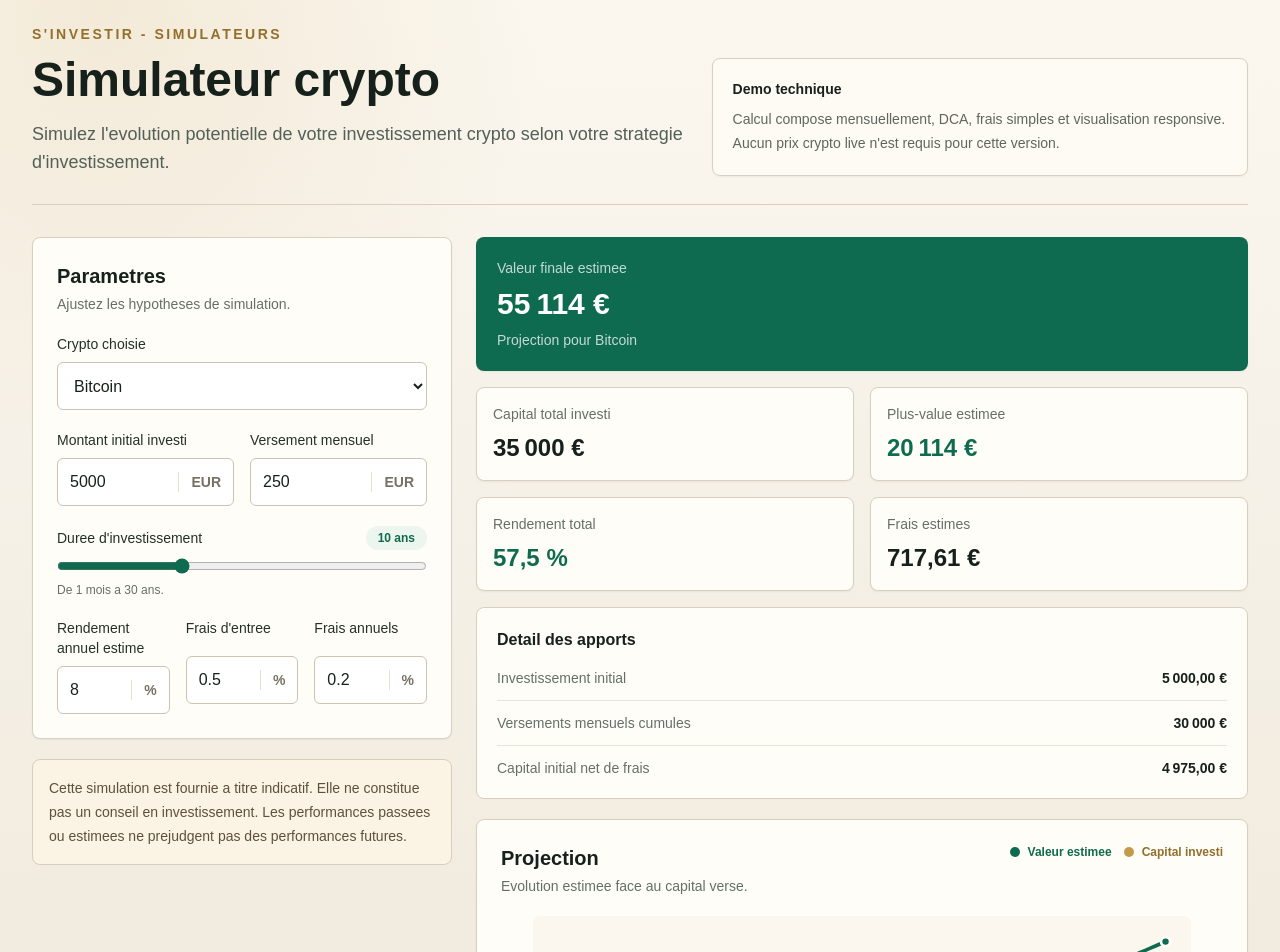
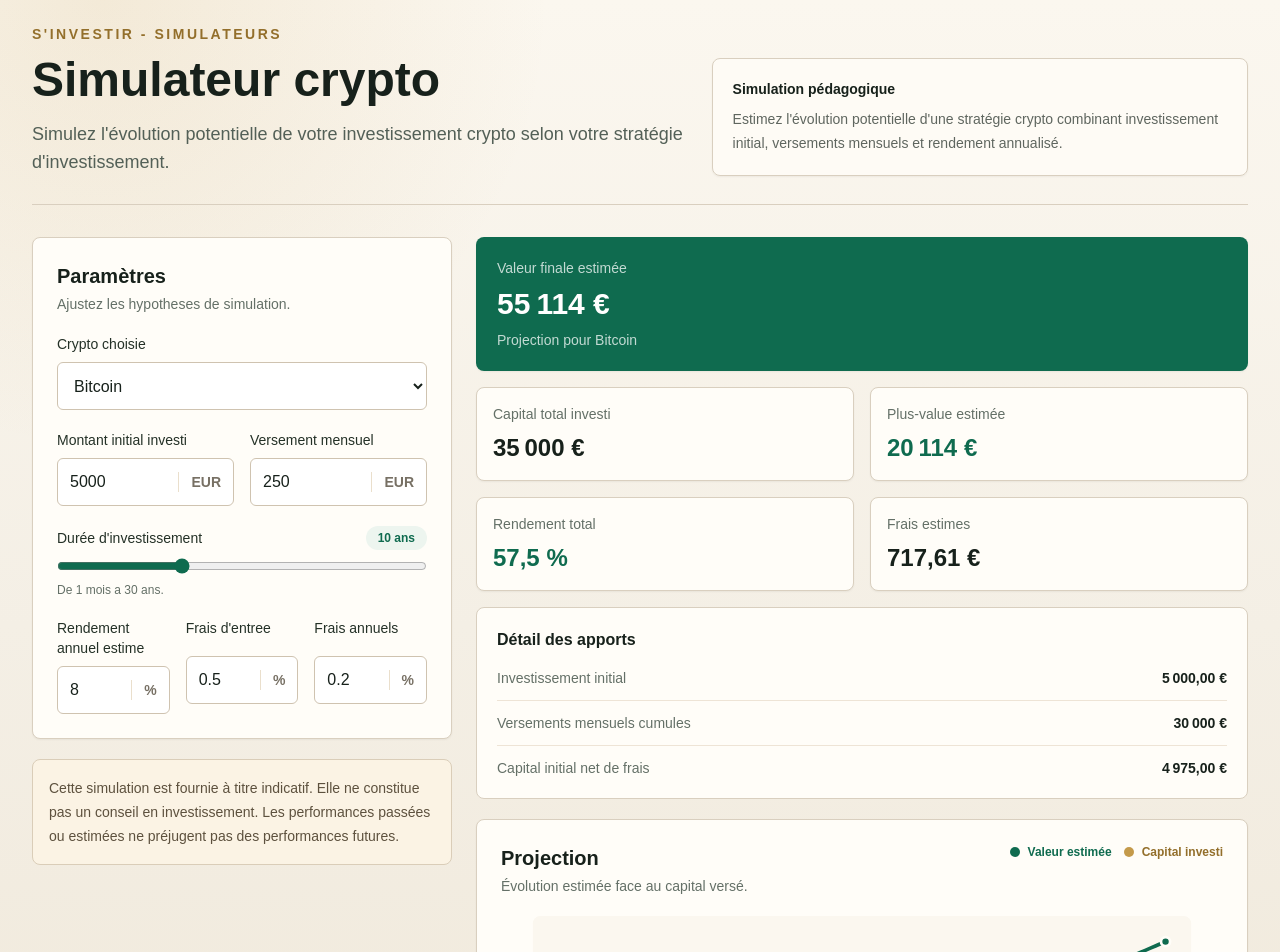
Before and after one commit to Wxcvbn12345-droid/investir, a Next.js app: page / in a window 1280 px wide. Shown: the top 952 px of the page. Built offline with nearby package versions, Linux system fonts and the light colour scheme.

Commit message:
Polish French copy and final submission fixes

```diff
--- a/src/app/layout.tsx
+++ b/src/app/layout.tsx
@@ -3,7 +3,7 @@ import "./globals.css";
 
 export const metadata: Metadata = {
   title: "Simulateur Crypto | S'investir",
-  description: "Demo fonctionnelle d'un simulateur crypto responsive pour S'investir.",
+  description: "Démo fonctionnelle d'un simulateur crypto responsive pour S'investir.",
 };
 
 export default function RootLayout({
--- a/src/components/CryptoSimulator.tsx
+++ b/src/components/CryptoSimulator.tsx
@@ -45,7 +45,7 @@ export function CryptoSimulator({ compact = false }: CryptoSimulatorProps) {
             </p>
             <h1 className="mt-2 text-2xl font-semibold text-[#17211b]">Simulateur crypto</h1>
             <p className="mt-2 text-sm leading-6 text-[#647067]">
-              Simulez l'evolution potentielle de votre investissement crypto selon votre strategie
+              Simulez l'évolution potentielle de votre investissement crypto selon votre stratégie
               d'investissement.
             </p>
           </div>
--- a/src/components/Disclaimer.tsx
+++ b/src/components/Disclaimer.tsx
@@ -1,8 +1,8 @@
 export function Disclaimer() {
   return (
     <aside className="rounded-lg border border-[#dacdb8] bg-[#fbf3e4] p-4 text-sm leading-6 text-[#5d513e]">
-      Cette simulation est fournie a titre indicatif. Elle ne constitue pas un conseil en
-      investissement. Les performances passees ou estimees ne prejudgent pas des performances
+      Cette simulation est fournie à titre indicatif. Elle ne constitue pas un conseil en
+      investissement. Les performances passées ou estimées ne préjugent pas des performances
       futures.
     </aside>
   );
--- a/src/components/ProjectionChart.tsx
+++ b/src/components/ProjectionChart.tsx
@@ -35,13 +35,13 @@ export function ProjectionChart({ points }: ProjectionChartProps) {
         <div>
           <h2 className="text-xl font-semibold text-[#17211b]">Projection</h2>
           <p className="mt-1 text-sm text-[#647067]">
-            Evolution estimee face au capital verse.
+             Évolution estimée face au capital versé.
           </p>
         </div>
         <div className="flex flex-wrap gap-3 text-xs font-semibold">
           <span className="inline-flex items-center gap-2 text-[#0f6b4f]">
             <span className="h-2.5 w-2.5 rounded-full bg-[#0f6b4f]" />
-            Valeur estimee
+            Valeur estimée
           </span>
           <span className="inline-flex items-center gap-2 text-[#936f2b]">
             <span className="h-2.5 w-2.5 rounded-full bg-[#c49a4a]" />
@@ -54,7 +54,7 @@ export function ProjectionChart({ points }: ProjectionChartProps) {
         <svg
           viewBox={`0 0 ${chartWidth} ${chartHeight}`}
           role="img"
-          aria-label="Graphique de projection du capital investi et de la valeur estimee"
+          aria-label="Graphique de projection du capital investi et de la valeur estimée"
           className="h-56 w-full sm:h-64"
         >
           <rect x="0" y="0" width={chartWidth} height={chartHeight} rx="8" fill="#fbf7ef" />
@@ -94,8 +94,8 @@ export function ProjectionChart({ points }: ProjectionChartProps) {
 
       <div className="mt-4 grid gap-3 text-sm sm:grid-cols-3">
         <ChartStat label="Depart" value={formatCurrency(points[0]?.estimatedValue ?? 0)} />
-        <ChartStat label="Capital verse" value={formatCurrency(lastPoint?.investedCapital ?? 0)} />
-        <ChartStat label="Valeur estimee" value={formatCurrency(lastPoint?.estimatedValue ?? 0)} />
+        <ChartStat label="Capital versé" value={formatCurrency(lastPoint?.investedCapital ?? 0)} />
+        <ChartStat label="Valeur estimée" value={formatCurrency(lastPoint?.estimatedValue ?? 0)} />
       </div>
     </section>
   );
--- a/src/components/ResultCards.tsx
+++ b/src/components/ResultCards.tsx
@@ -11,7 +11,7 @@ export function ResultCards({ result }: ResultCardsProps) {
   return (
     <section className="grid gap-4">
       <div className="rounded-lg border border-[#0f6b4f]/20 bg-[#0f6b4f] p-5 text-white shadow-sm">
-        <p className="text-sm font-medium text-white/75">Valeur finale estimee</p>
+        <p className="text-sm font-medium text-white/75">Valeur finale estimée</p>
         <p className="mt-2 text-3xl font-semibold">{formatCurrency(result.finalValue)}</p>
         <p className="mt-2 text-sm text-white/75">Projection pour {result.cryptoLabel}</p>
       </div>
@@ -19,7 +19,7 @@ export function ResultCards({ result }: ResultCardsProps) {
       <div className="grid gap-4 sm:grid-cols-2">
         <MetricCard label="Capital total investi" value={formatCurrency(result.totalInvested)} />
         <MetricCard
-          label="Plus-value estimee"
+          label="Plus-value estimée"
           value={formatCurrency(result.estimatedGain)}
           tone={positiveGain ? "positive" : "negative"}
         />
@@ -32,7 +32,7 @@ export function ResultCards({ result }: ResultCardsProps) {
       </div>
 
       <div className="rounded-lg border border-[#d9cfbf] bg-[#fffdf8] p-5">
-        <h3 className="text-base font-semibold text-[#17211b]">Detail des apports</h3>
+        <h3 className="text-base font-semibold text-[#17211b]">Détail des apports</h3>
         <dl className="mt-4 grid gap-3 text-sm">
           <Row label="Investissement initial" value={formatCurrency(result.totalInitialInvestment)} />
           <Row
--- a/src/components/SimulatorForm.tsx
+++ b/src/components/SimulatorForm.tsx
@@ -22,7 +22,7 @@ export function SimulatorForm({ input, onChange }: SimulatorFormProps) {
     <section className="rounded-lg border border-[#d9cfbf] bg-[#fffdf8] p-5 shadow-sm sm:p-6">
       <div className="mb-5 flex items-start justify-between gap-4">
         <div>
-          <h2 className="text-xl font-semibold text-[#17211b]">Parametres</h2>
+          <h2 className="text-xl font-semibold text-[#17211b]">Paramètres</h2>
           <p className="mt-1 text-sm text-[#647067]">Ajustez les hypotheses de simulation.</p>
         </div>
       </div>
@@ -73,7 +73,7 @@ export function SimulatorForm({ input, onChange }: SimulatorFormProps) {
 
         <label className="grid gap-2">
           <span className="flex items-center justify-between gap-3 text-sm font-medium text-[#243127]">
-            <span>Duree d'investissement</span>
+            <span>Durée d'investissement</span>
             <span className="rounded-full bg-[#edf5ef] px-3 py-1 text-xs font-semibold text-[#0f6b4f]">
               {formatMonths(input.durationMonths)}
             </span>
--- a/src/components/SimulatorShell.tsx
+++ b/src/components/SimulatorShell.tsx
@@ -17,15 +17,15 @@ export function SimulatorShell({ children }: SimulatorShellProps) {
               Simulateur crypto
             </h1>
             <p className="mt-4 max-w-2xl text-base leading-7 text-[#536057] sm:text-lg">
-              Simulez l'evolution potentielle de votre investissement crypto selon votre strategie
+              Simulez l'évolution potentielle de votre investissement crypto selon votre stratégie
               d'investissement.
             </p>
           </div>
           <div className="rounded-lg border border-[#d9cfbf] bg-[#fffdf8]/80 p-5 shadow-sm">
-            <p className="text-sm font-semibold text-[#17211b]">Demo technique</p>
+            <p className="text-sm font-semibold text-[#17211b]">Simulation pédagogique</p>
             <p className="mt-2 text-sm leading-6 text-[#5f665f]">
-              Calcul compose mensuellement, DCA, frais simples et visualisation responsive. Aucun
-              prix crypto live n'est requis pour cette version.
+              Estimez l'évolution potentielle d'une stratégie crypto combinant investissement
+              initial, versements mensuels et rendement annualisé.
             </p>
           </div>
         </header>
```
Also changed, not shown: 1 other file (tests, documents, lock files or other folders).
